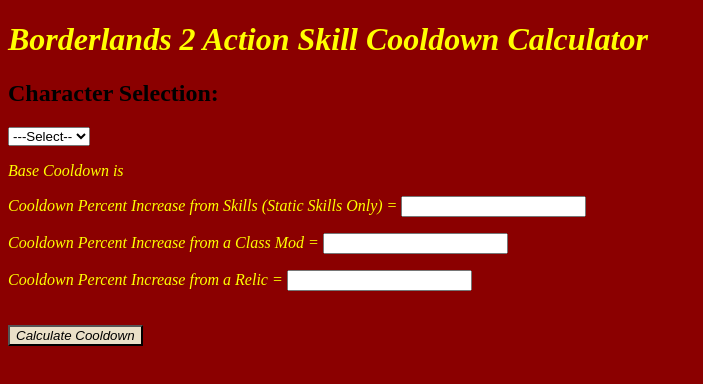
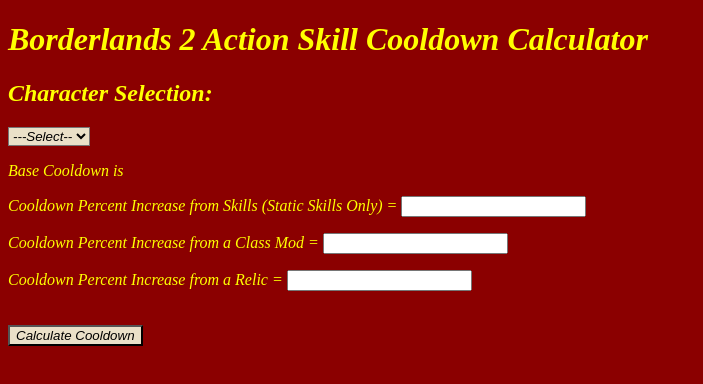
Before and after one commit to Warden-Boulder/Borderlands-2-Cooldown-Website, a plain HTML site: page index.html in a window 1280 px wide. Shown: the whole page, without its empty margins (0-703 px from the left). Drawn offline with Linux system fonts and the light colour scheme; a script that the page names is missing.

Commit message:
Update style.css

```diff
--- a/style.css
+++ b/style.css
@@ -1,7 +1,7 @@
-body{
+body {
   background-color: darkred;
 }
-button {
+button, #character {
   background-color: #EAE0C8;
   color: black;
   font-style: italic;
@@ -15,7 +15,7 @@
   font-style: italic;
   font-weight: bold;
 }
-p {
+p,h2 {
   color: yellow;
   font-style: italic;
 }
```
